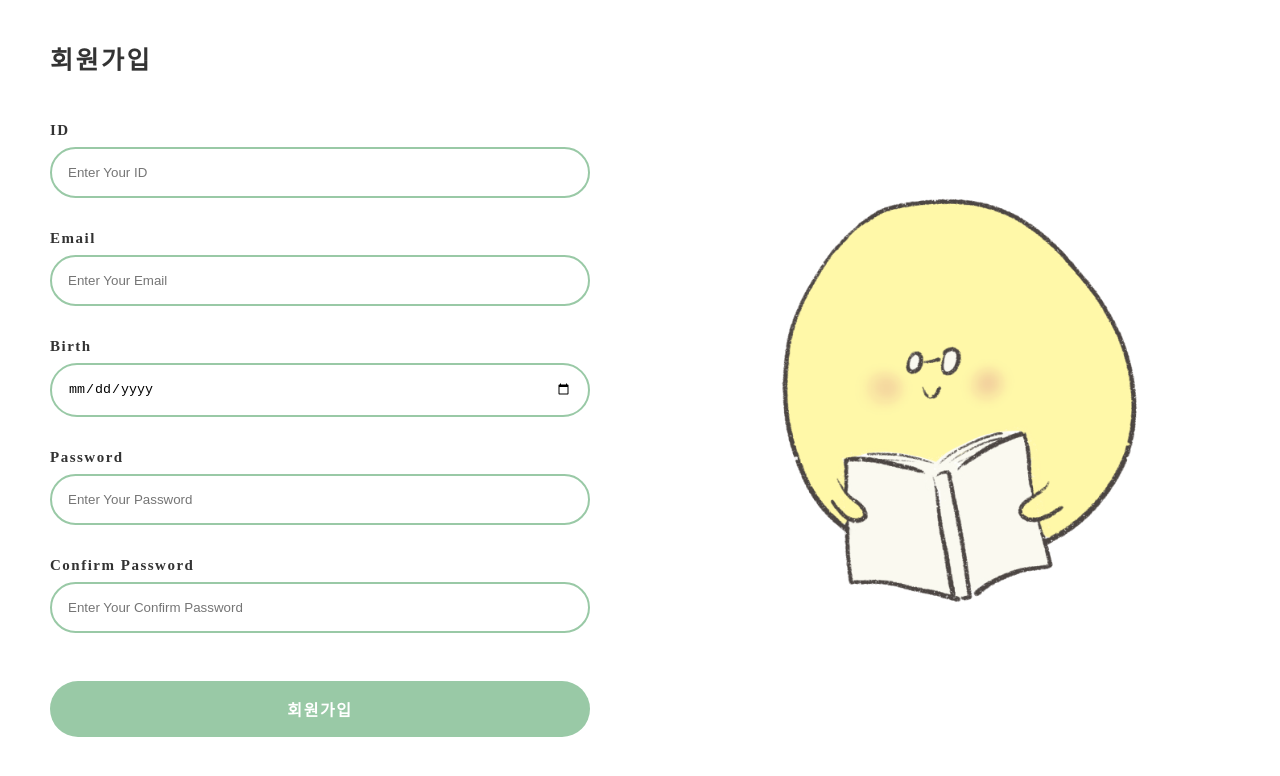
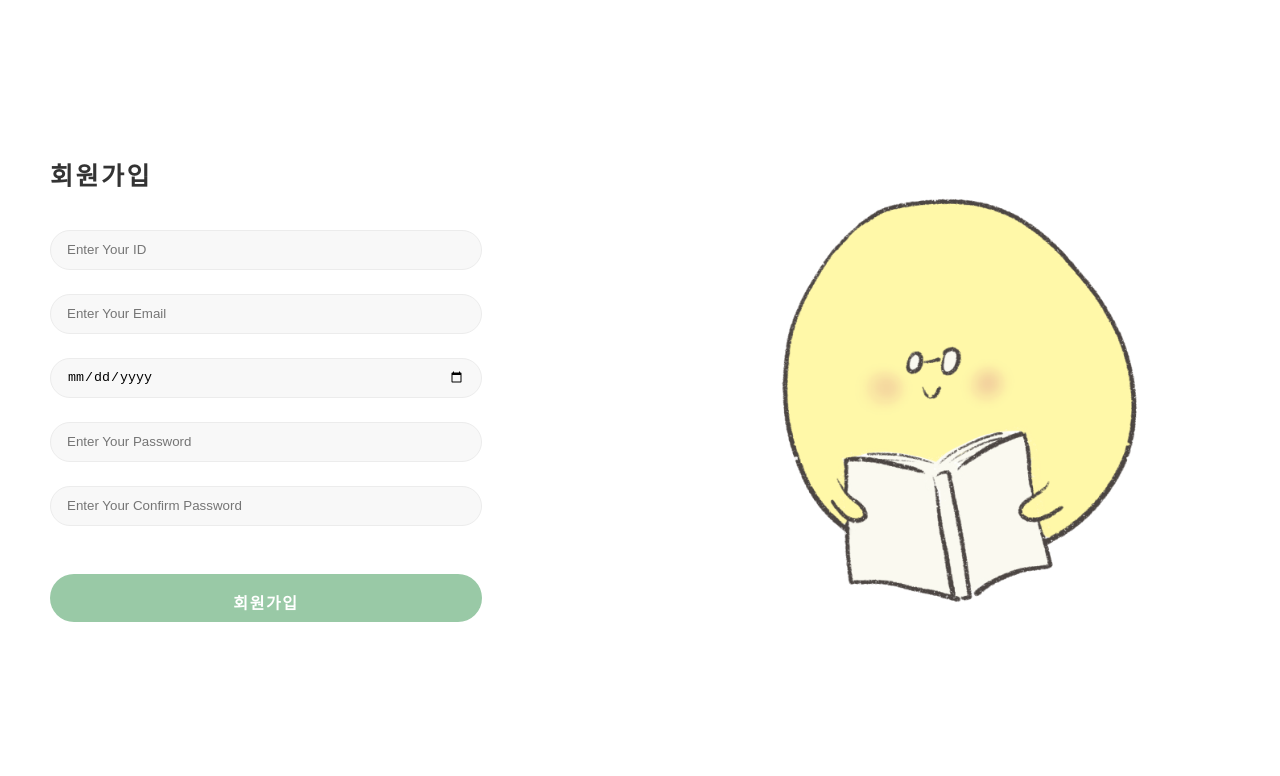
Before and after one commit to STudy-with-ST/MoVook, a React (Create React App) app in the folder front/movook-app/: page /join in a window 1280 px wide. Shown: the top 776 px of the page. Built offline with nearby package versions, Linux system fonts and the light colour scheme; a web font is replaced by a local one.

Commit message:
Style 입력창 및 버튼 크기 및 색상 변경

```diff
--- a/front/movook-app/src/components/common/BasicButton.jsx
+++ b/front/movook-app/src/components/common/BasicButton.jsx
@@ -7,9 +7,9 @@ const BasicButton = ({ text, onClick }) => {
 export default BasicButton;
 
 const Button = styled.button`
-  width: 100%;
+  width: 80%;
   color: #fff;
-  max-height: 80px;
+  max-height: 48px;
   border-radius: 32px;
   padding: 16px;
   background-color: var(--color-primary);
--- a/front/movook-app/src/components/common/BasicInput.jsx
+++ b/front/movook-app/src/components/common/BasicInput.jsx
@@ -12,7 +12,7 @@ const BasicInput = ({
 }) => {
   return (
     <InputContainer>
-      <InputLabel>{text}</InputLabel>
+      {/* <InputLabel>{text}</InputLabel> */}
       <Input
         type={type}
         value={value}
@@ -36,15 +36,21 @@ const InputLabel = styled.label`
   font-family: "S-CoreDream-6Bold";
   font-style: normal;
   font-weight: 700;
-  font-size: 1.5rem;
+  font-size: 1.25rem;
   line-height: 33px;
   letter-spacing: 0.1em;
 `;
 
 const Input = styled.input`
-  width: 100%;
-  max-height: 80px;
-  border: 2px solid var(--color-primary);
+  width: 80%;
+  height: 40px;
+  /* border: 1px solid var(--color-primary); */
+  border: 1px solid var(--color-background);
+  background-color: #f8f8f8;
   border-radius: 32px;
   padding: 16px;
+
+  &:focus {
+    border: 2px solid var(--color-primary);
+  }
 `;
```
